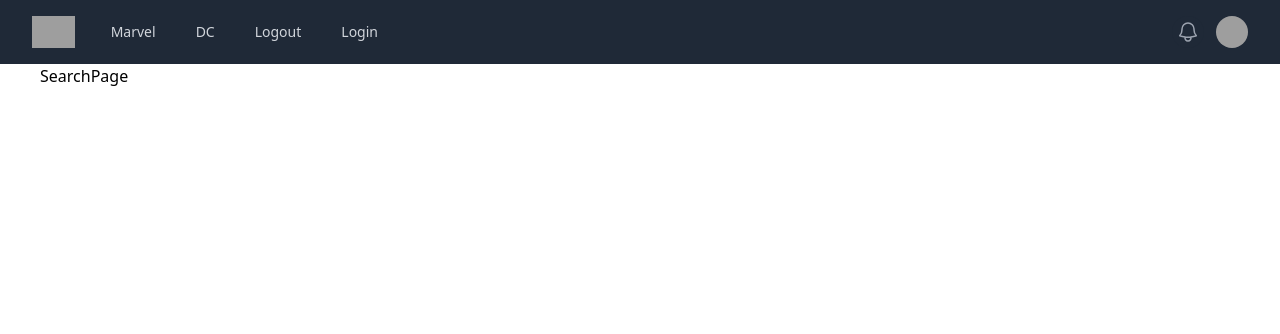
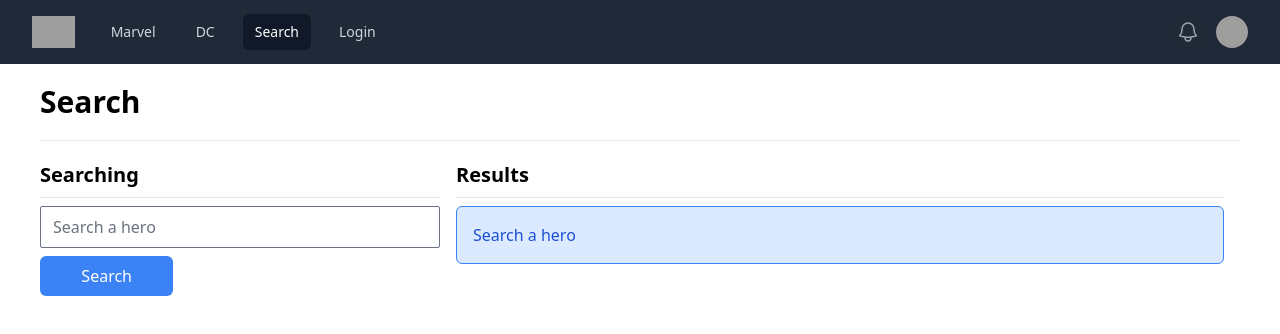
Before and after one commit to CristianRP/hero-app, a React (Vite) app: page /search in a window 1280 px wide. Shown: the top 334 px of the page. Built offline with nearby package versions, Linux system fonts and the light colour scheme; grey boxes are pictures that could not be loaded.

Commit message:
feat: Add query-string library, finish search page logic and deign and add types on for hero

```diff
--- a/package.json
+++ b/package.json
@@ -13,6 +13,7 @@
     "@headlessui/react": "^1.7.18",
     "@heroicons/react": "^2.1.3",
     "animate.css": "^4.1.1",
+    "query-string": "^9.0.0",
     "react": "^18.2.0",
     "react-dom": "^18.2.0",
     "react-router-dom": "^6.22.3"
--- a/src/heroes/components/HeroCard.tsx
+++ b/src/heroes/components/HeroCard.tsx
@@ -1,6 +1,12 @@
 import { Link } from 'react-router-dom';
+import { Hero } from '../data/heroes';
 
-const CharactersByHero = ({ alter_ego, characters }) => {
+type CharactersByHeroType = {
+  alter_ego: string;
+  characters: string;
+}
+
+const CharactersByHero = ({ alter_ego, characters }: CharactersByHeroType) => {
   return (alter_ego === characters)
     ? <></>
     : <p>{ characters }</p>;
@@ -9,11 +15,10 @@ const CharactersByHero = ({ alter_ego, characters }) => {
 export const HeroCard = ({
   id,
   superhero,
-  publisher,
   alter_ego,
   first_appearance,
   characters,
-}) => {
+}: Hero) => {
 
   const heroImageUrl = `/assets/heroes/${id}.jpg`;
 
--- a/src/heroes/components/HeroList.tsx
+++ b/src/heroes/components/HeroList.tsx
@@ -1,6 +1,7 @@
 import { useMemo } from 'react';
 import { HeroCard } from '.';
-import { Publisher, getHeroesByPublisher } from '../helpers'
+import { getHeroesByPublisher } from '../helpers'
+import { Publisher } from '../data/heroes';
 
 type HeroListProps = {
   publisher: Publisher;
--- /dev/null
+++ b/src/heroes/helpers/getHeroesByName.ts
@@ -0,0 +1,11 @@
+import { Hero, heroes } from '../data/heroes';
+
+export const getHeroesByName = ( name:string  = '' ): Hero[] => {
+  name = name.toLowerCase().trim();
+
+  if (name.length === 0) return [];
+
+  console.log('firing');
+
+  return heroes.filter(hero => hero.superhero.toLowerCase().includes( name ));
+}
--- a/src/heroes/helpers/getHeroesByPublisher.ts
+++ b/src/heroes/helpers/getHeroesByPublisher.ts
@@ -1,9 +1,5 @@
-import { heroes } from '../data/heroes';
+import { Publisher, heroes } from '../data/heroes';
 
-type Marvel = 'Marvel Comics';
-type DC = 'DC Comics';
-
-export type Publisher = Marvel | DC;
 
 export const getHeroesByPublisher = ( publisher: Publisher ) => {
 
--- a/src/heroes/helpers/index.ts
+++ b/src/heroes/helpers/index.ts
@@ -1,2 +1,3 @@
 export * from './getHeroesByPublisher';
 export * from './getHeroById';
+export * from './getHeroesByName';
--- a/src/heroes/pages/SearchPage.tsx
+++ b/src/heroes/pages/SearchPage.tsx
@@ -1,6 +1,82 @@
+import { FormEvent, useMemo } from 'react';
+import { useLocation, useNavigate } from 'react-router-dom';
+import queryString from 'query-string';
+
+import { useForm } from '../../hooks/useForm'
+import { getHeroesByName } from '../helpers';
+
+import { HeroCard } from '../components'
 
 export const SearchPage = () => {
+
+  const navigate = useNavigate();
+  const location = useLocation();
+
+  const { q = '' } = queryString.parse(location.search);
+
+  const heroes = useMemo(() => getHeroesByName(q as string), [q]);
+
+  const { searchText, onInputChange } = useForm({
+    searchText: q
+  });
+
+  const onSearchSubmit = (event: FormEvent<HTMLFormElement | HTMLButtonElement>) => {
+    event.preventDefault();
+
+    console.log( { searchText });
+    navigate(`?q=${searchText}`);
+  }
+
   return (
-    <div>SearchPage</div>
+    <>
+      <h1 className='text-3xl font-bold mt-5'>Search</h1>
+      <hr className='mt-5 mb-5' />
+
+      <div className='flex flex-wrap mt-5'>
+        <div className="w-full md:w-4/12">
+          <h4 className='text-xl font-semibold'>Searching</h4>
+          <hr className='my-2' />
+          <form className='flex flex-col'>
+            <input
+              type="text"
+              placeholder='Search a hero'
+              className='flex-1 rounded-sm'
+              name='searchText'
+              autoComplete='off'
+              value={ searchText }
+              onChange={ onInputChange } />
+            <button
+              type='submit'
+              className='w-1/3 mt-2 px-4 py-2 bg-blue-500 text-white rounded-md hover:bg-blue-600 focus:outline-none focus:bg-blue-600 focus:ring focus:ring-blue-300'
+              onClick={ onSearchSubmit }
+              >
+              Search
+            </button>
+          </form>
+        </div>
+        <div className="w-full md:w-4/6 px-4">
+          <h4 className='text-xl font-semibold'>Results</h4>
+          <hr className='my-2' />
+
+          {
+            q === ''
+            ?
+              <div className="bg-blue-100 rounded-md border border-blue-500 text-blue-700 p-4 mb-4" role='alert'>
+                Search a hero
+              </div>
+            : (heroes.length === 0) &&
+              <div className="bg-red-100 rounded-md border border-red-500 text-red-700 p-4 mb-4" role='alert'>
+                No hero with <b>{ q }</b>
+              </div>
+          }
+
+          {
+            heroes.map( hero => (
+              <HeroCard key={ hero.id } {...hero} />
+            ))
+          }
+        </div>
+      </div>
+    </>
   )
 }
--- /dev/null
+++ b/src/hooks/useForm.ts
@@ -0,0 +1,37 @@
+import { ChangeEvent, useState } from 'react';
+
+type FormState<T> = {
+  [K in keyof T]: string;
+}
+
+type UseForm<T> = {
+  formState: FormState<T>;
+  onInputChange: (event: ChangeEvent<HTMLInputElement>) => void;
+  onResetForm: () => void;
+} & {
+  [K in keyof FormState<T>]: string;
+}
+
+export const useForm = <T extends object>( initialForm: T = {} as T): UseForm<T> => {
+  const [formState, setFormState] = useState<FormState<T>>( initialForm as FormState<T>);
+
+
+  const onInputChange = ({ target }: ChangeEvent<HTMLInputElement>) => {
+    const { name, value } = target;
+    setFormState({
+      ...formState,
+      [ name ]: value
+    });
+  }
+
+  const onResetForm = () => {
+    setFormState(initialForm as FormState<T>)
+  }
+
+  return {
+    formState,
+    onInputChange,
+    onResetForm,
+    ...formState,
+  }
+}
--- a/src/ui/components/Navbar.tsx
+++ b/src/ui/components/Navbar.tsx
@@ -6,7 +6,7 @@ import { NavLink, useNavigate } from 'react-router-dom'
 const navigation = [
   { name: 'Marvel', to: 'marvel' },
   { name: 'DC', to: 'dc' },
-  { name: 'Logout', to: 'logout' },
+  { name: 'Search', to: 'search' },
   { name: 'Login', to: 'login' },
 ]
 
```
Also changed, not shown: src/heroes/data/heroes.ts (+115 -101 lines), 1 other file (tests, documents, lock files or other folders).
